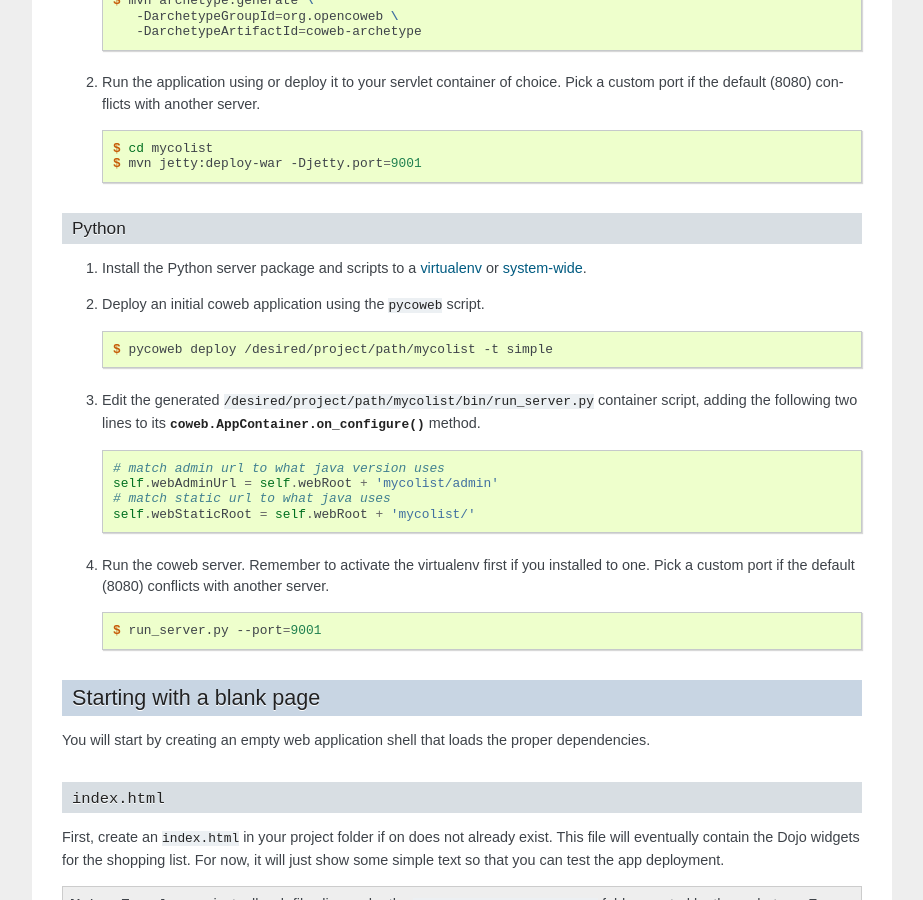
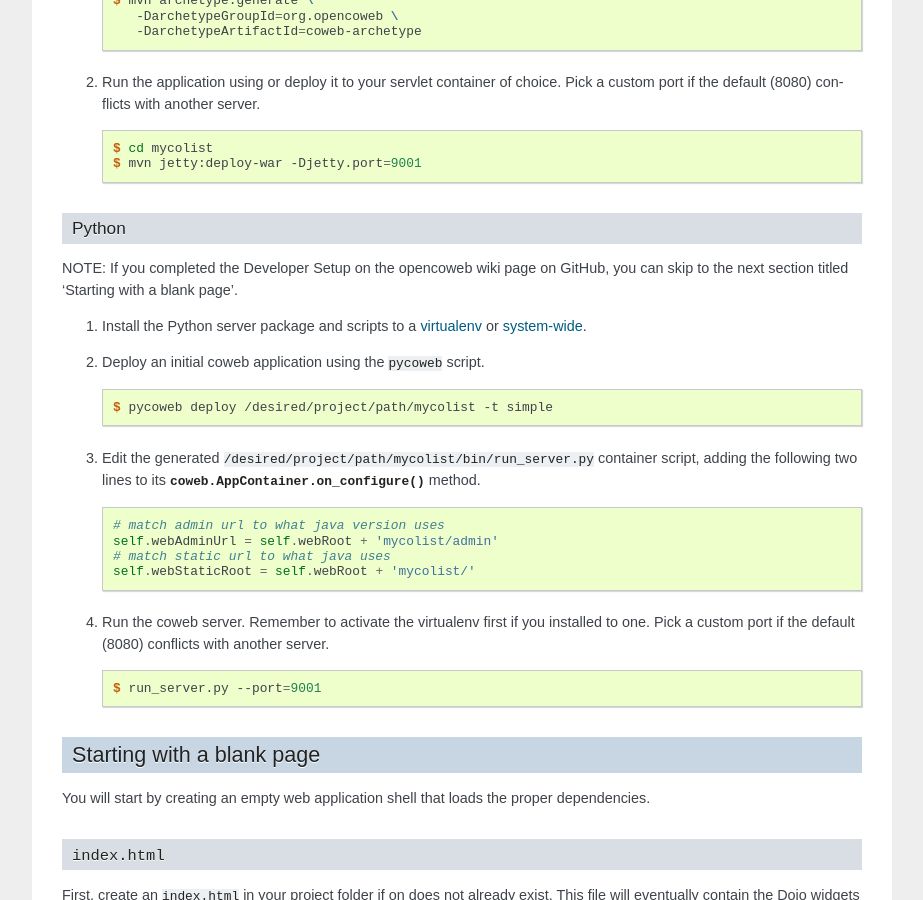
Before and after one commit to opencoweb/coweb, a Sphinx documentation site: the page built from docs/tutorial/shopping.rst, in a window 1280 px wide and 900 px high, scrolled down 1608 px. Shown: the whole window, without its empty margins (198-1121 px from the left). Built offline with Sphinx 7.4.7, drawn with Linux system fonts in a browser that asks for light colours.

Commit message:
Updated doc for Issue #71

```diff
--- a/docs/tutorial/shopping.rst
+++ b/docs/tutorial/shopping.rst
@@ -53,6 +53,8 @@ Java
 
 Python
 ######
+
+NOTE: If you completed the Developer Setup on the opencoweb wiki page on GitHub, you can skip to the next section titled 'Starting with a blank page'.
 
 #. Install the Python server package and scripts to a :ref:`virtualenv <virtualenv-install>` or :ref:`system-wide <distutils-install>`.
 #. Deploy an initial coweb application using the :file:`pycoweb` script.
```
